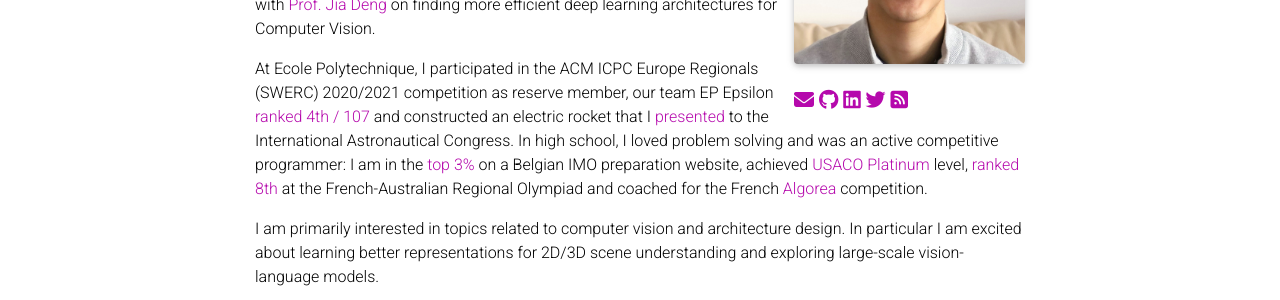
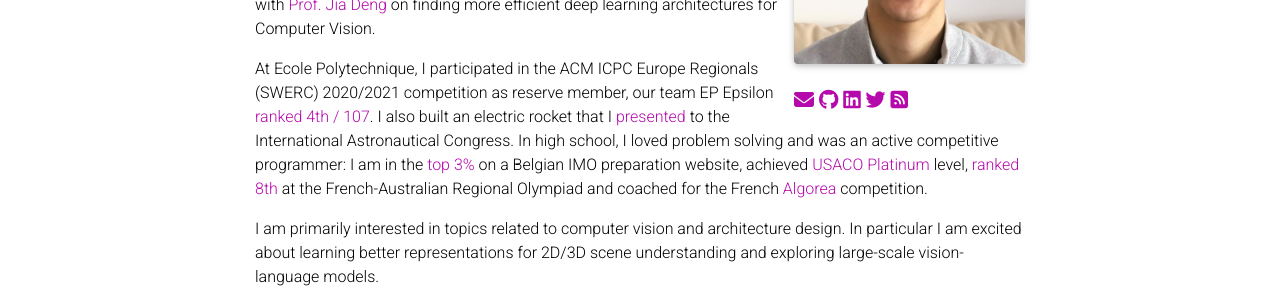
Before and after one commit to akirchmeyer/akirchmeyer, a Jekyll site: the page built from _pages/about.md, in a window 1280 px wide and 1073 px high. Shown: the part 336-636 px from the top of the window. Built offline with Jekyll 4.4.1, drawn with Linux system fonts in a browser that asks for light colours; full-size pictures stand in for the smaller copies a plugin makes; comment, search, counter and statistics services are not loaded; a style sheet for code colours, icons or effects is not loaded.

Commit message:
Update about.md

```diff
--- a/_pages/about.md
+++ b/_pages/about.md
@@ -21,7 +21,7 @@
 
 In 2022, I interned at the [Princeton Vision and Learning Lab](https://pvl.cs.princeton.edu), and worked with [Prof. Jia Deng](https://www.cs.princeton.edu/~jiadeng/) on finding more efficient deep learning architectures for Computer Vision.
 
-At Ecole Polytechnique, I participated in the ACM ICPC Europe Regionals (SWERC) 2020/2021 competition as reserve member, our team EP Epsilon [ranked 4th / 107](https://swerc.eu/2020/theme/scoreboard/index.html) and constructed an electric rocket that I [presented](https://iafastro.directory/iac/paper/id/64940/summary/) to the International Astronautical Congress. In high school, I loved problem solving and was an active competitive programmer: I am in the [top 3%](https://www.mathraining.be/users/363) on a Belgian IMO preparation website, achieved [USACO Platinum](http://www.usaco.org/current/data/dec16_gold_results.html) level, [ranked 8th](https://orac.amt.edu.au/fario/fario17results.html) at the French-Australian Regional Olympiad and coached for the French [Algorea](https://algorea.org) competition.
+At Ecole Polytechnique, I participated in the ACM ICPC Europe Regionals (SWERC) 2020/2021 competition as reserve member, our team EP Epsilon [ranked 4th / 107](https://swerc.eu/2020/theme/scoreboard/index.html). I also built an electric rocket that I [presented](https://iafastro.directory/iac/paper/id/64940/summary/) to the International Astronautical Congress. In high school, I loved problem solving and was an active competitive programmer: I am in the [top 3%](https://www.mathraining.be/users/363) on a Belgian IMO preparation website, achieved [USACO Platinum](http://www.usaco.org/current/data/dec16_gold_results.html) level, [ranked 8th](https://orac.amt.edu.au/fario/fario17results.html) at the French-Australian Regional Olympiad and coached for the French [Algorea](https://algorea.org) competition.
 
 
 I am primarily interested in topics related to computer vision and architecture design. In particular I am excited about learning better representations for 2D/3D scene understanding and exploring large-scale vision-language models.
```
